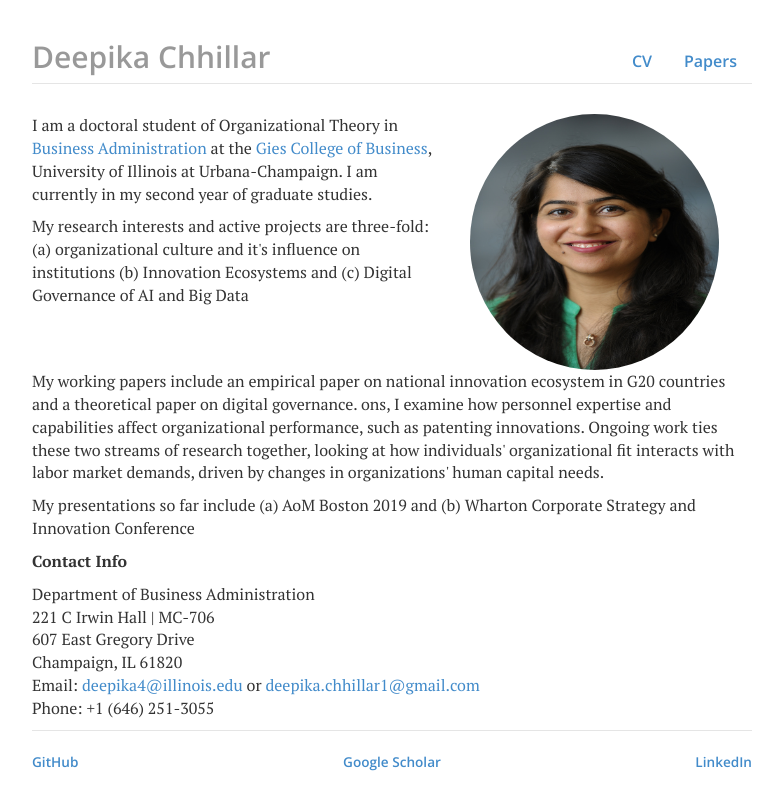
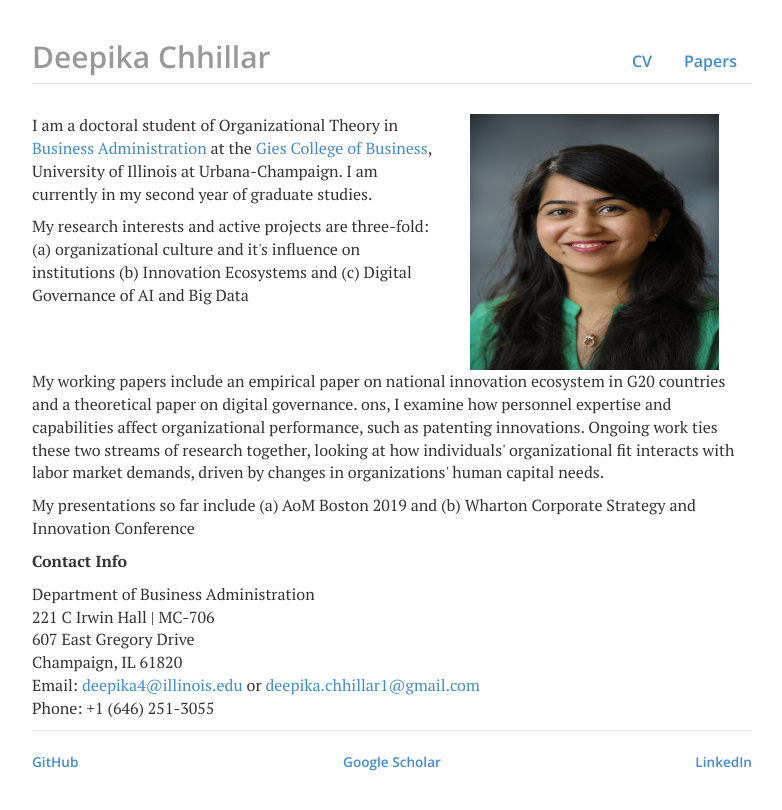
Before and after one commit to deepikachhillar/deepikachhillar.github.io-old, a Jekyll site: the page built from index.html, in a window 1280 px wide. Shown: the top 810 px of the page, without its empty margins (248-1030 px from the left). Built offline with Jekyll 4.4.1, drawn with Linux system fonts in a browser that asks for light colours; nearby versions of some CDN libraries.

Commit message:
Update index.html

```diff
--- a/index.html
+++ b/index.html
@@ -9,7 +9,7 @@
 	</div>
 	<div class="col-sm-5">
 		<a href="https://giesbusiness.illinois.edu/profile/deepika-chhillar" target="_blank">
-			<img class="circular--square" alt="Deepika Chhillar" src="files/Business Dept_Profile Pic_Deepika copy.JPG" style="height:256px"/>
+			<img class="circular-square" alt="Deepika Chhillar" src="files/Business Dept_Profile Pic_Deepika copy.JPG" style="height:256px"/>
 		</a>
 	</div>
 </div>
```
